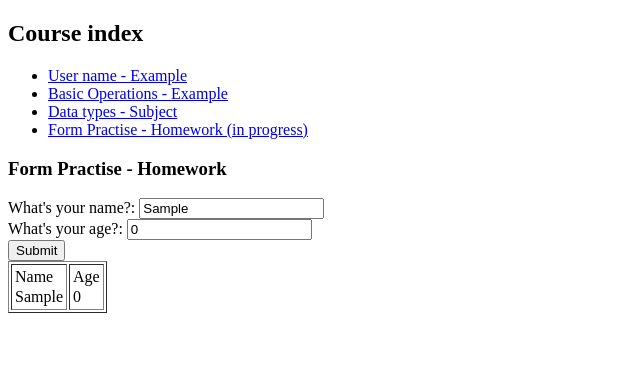
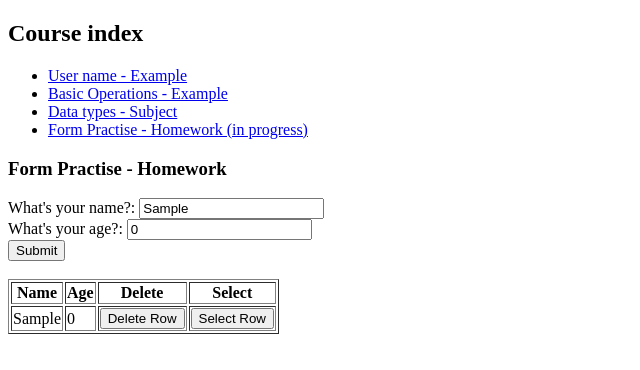
Before and after one commit to apheliana/ANGH-Education, an Angular app: page /form-practise in a window 1280 px wide. Both pictures are taken after typing "Sample" into the empty fields and a click on the button "Submit". Shown: the top 370 px of the page, without its empty margins (0-640 px from the left). Built offline with nearby package versions, Linux system fonts and the light colour scheme.

Commit message:
delete-select

```diff
--- a/src/app/form-practise.component.html
+++ b/src/app/form-practise.component.html
@@ -14,22 +14,20 @@
 <div>
   <button (click)="enterPersonsInfo()">Submit</button>
 </div>
-
-<table border=1>
-  <td>
+<br>
+<div>
+  <table border="1">
     <tr>
-      Name
+      <th>Name</th>
+      <th>Age</th>
+      <th>Delete</th>
+      <th>Select</th>
     </tr>
     <tr *ngFor="let person of aile">
-      {{person.name}}
+      <td>{{person.name}}</td>
+      <td>{{person.age}}</td>
+      <td><button (click)="deleteRow(person)">Delete Row</button></td>
+      <td><button (click)="selectRow(person)">Select Row</button></td>
     </tr>
-  </td>
-  <td>
-    <tr>
-      Age
-    </tr>
-    <tr *ngFor="let person of aile">
-      {{person.age}}
-    </tr>
-  </td>
-</table>
+  </table>
+</div>
--- a/src/app/form-practise.component.ts
+++ b/src/app/form-practise.component.ts
@@ -18,7 +18,19 @@ export class FormPractiseComponent {
 
     console.log('PersonsInformation',this.aile);
   }
-}
+
+  deleteRow(person: Person): void {
+    console.log('silinecek kisi: ' + person.name);
+    this.aile = this.aile.filter(item => item !== person);
+      }
+  selectRow(person: Person): void{
+    this.personsname=person.name;
+    this.personsage=person.age;
+  }
+    }
+
+
+
 
 class Person {
   name: string = '';
```
